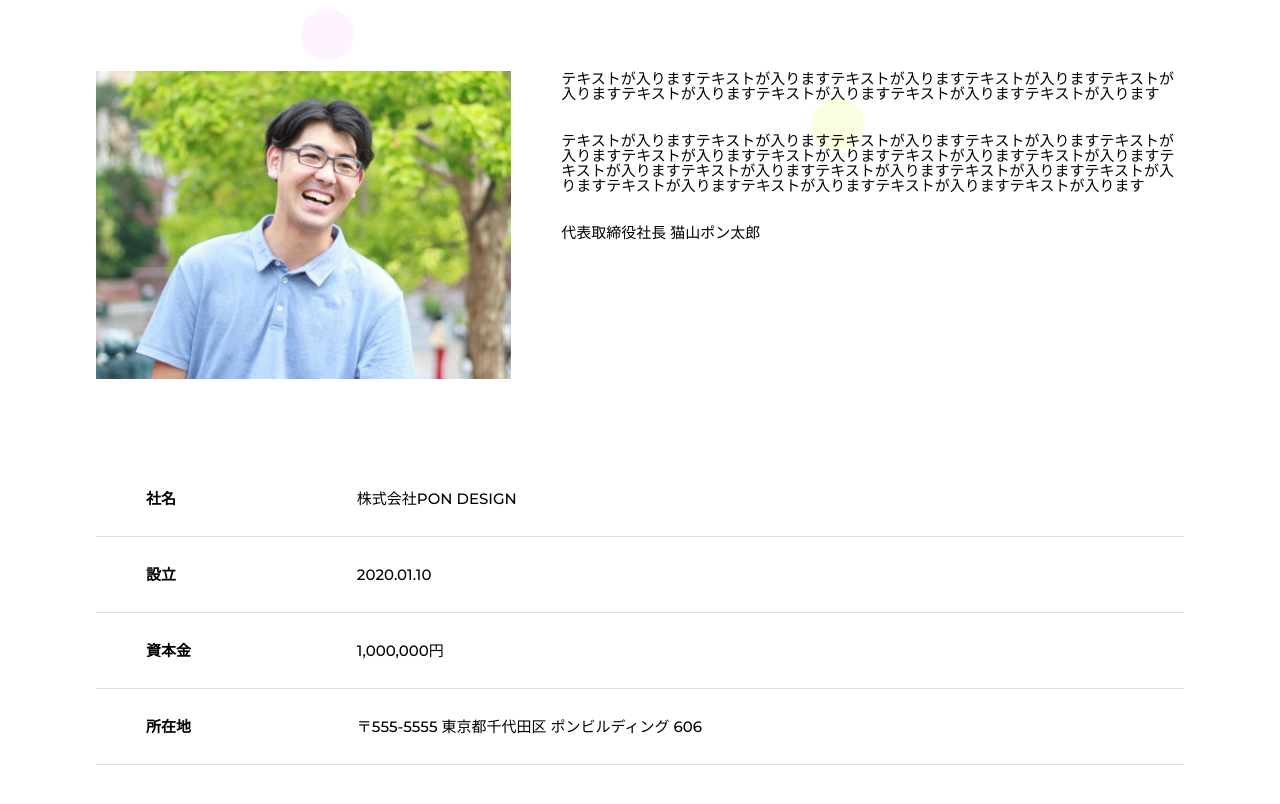
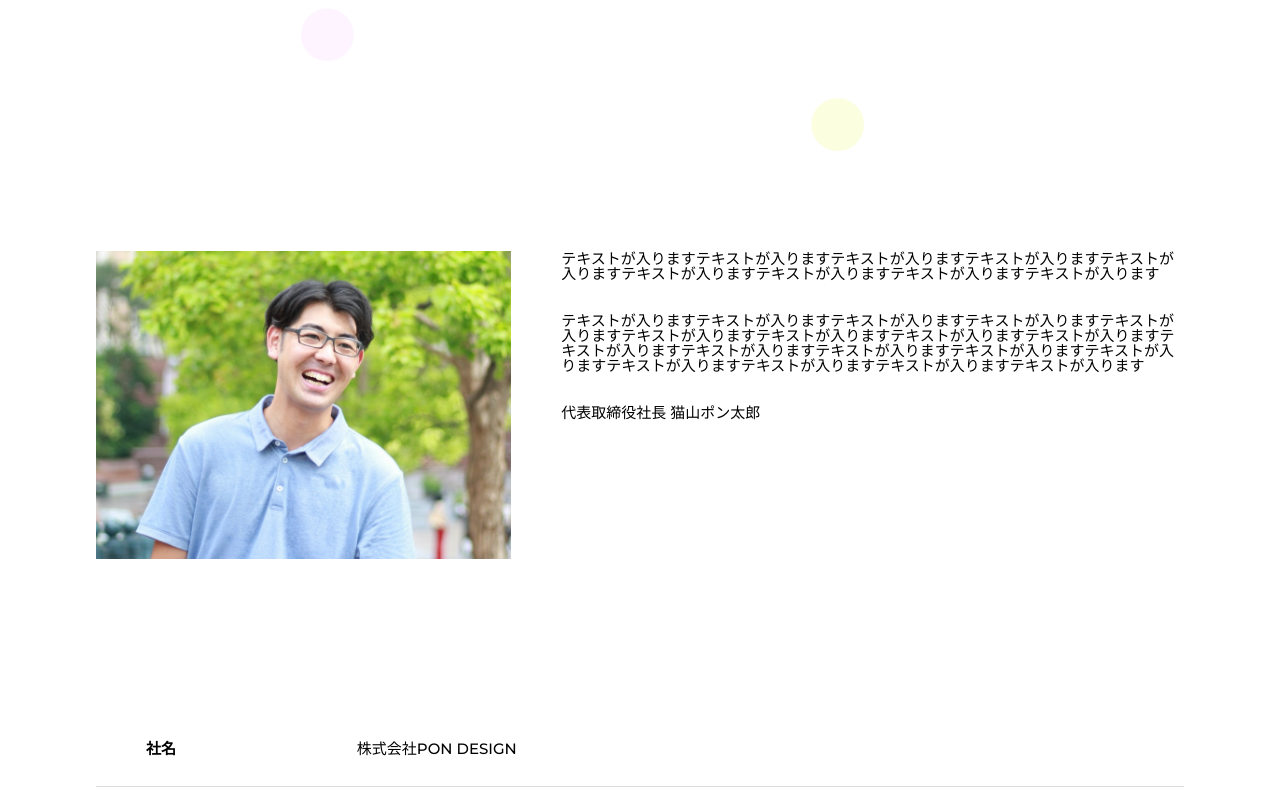
Before and after one commit to yomogi0217/HP1-arrange, a plain HTML site: page html/company.html in a window 1280 px wide. Shown: the part 904-1708 px from the top of the page. Drawn offline with Linux system fonts and the light colour scheme.

Commit message:
COMPANY部分のmargin調整

```diff
--- a/css/company.css
+++ b/css/company.css
@@ -54,9 +54,7 @@
 .ceo-inner {
   display: flex;
   width: 85%;
-  position: relative;
-  top: -80px;
-  margin: 0 auto;
+  margin: 100px auto 150px auto;
 }
 
 .ceo-img {
```
